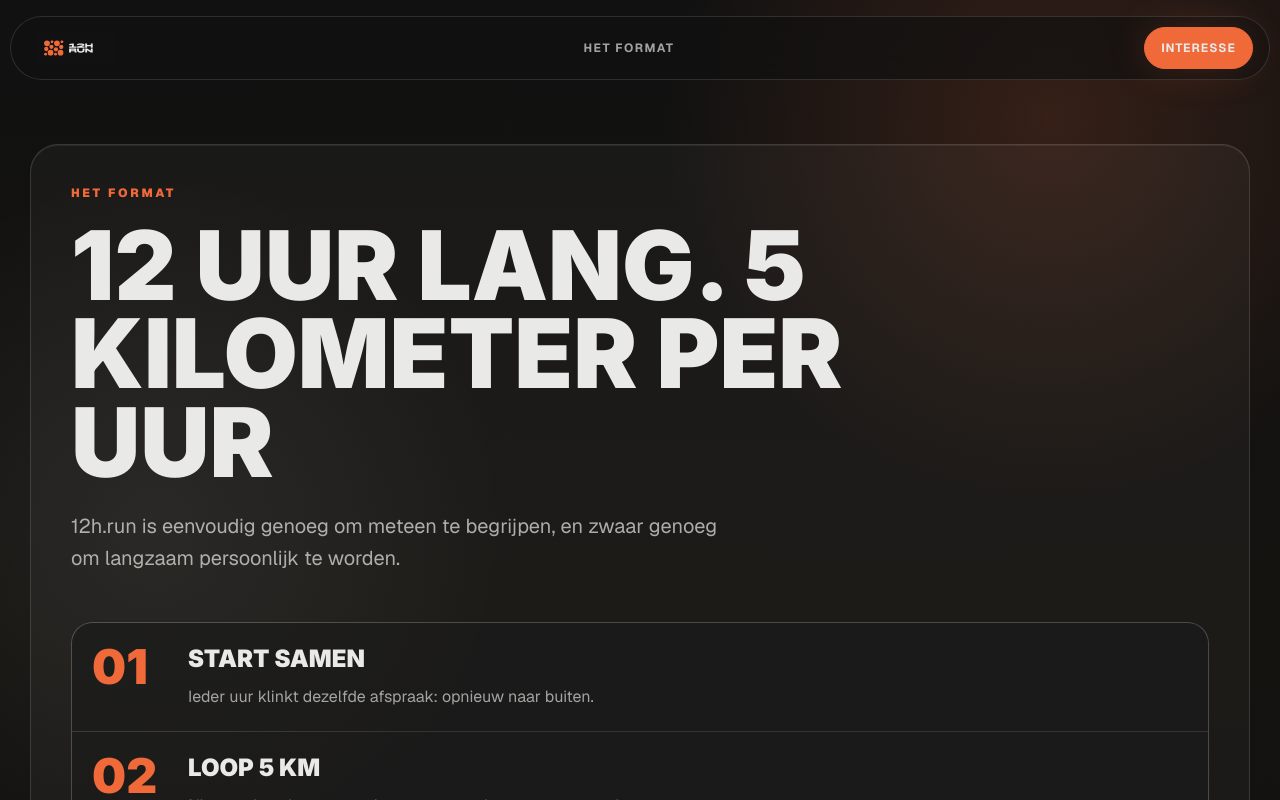
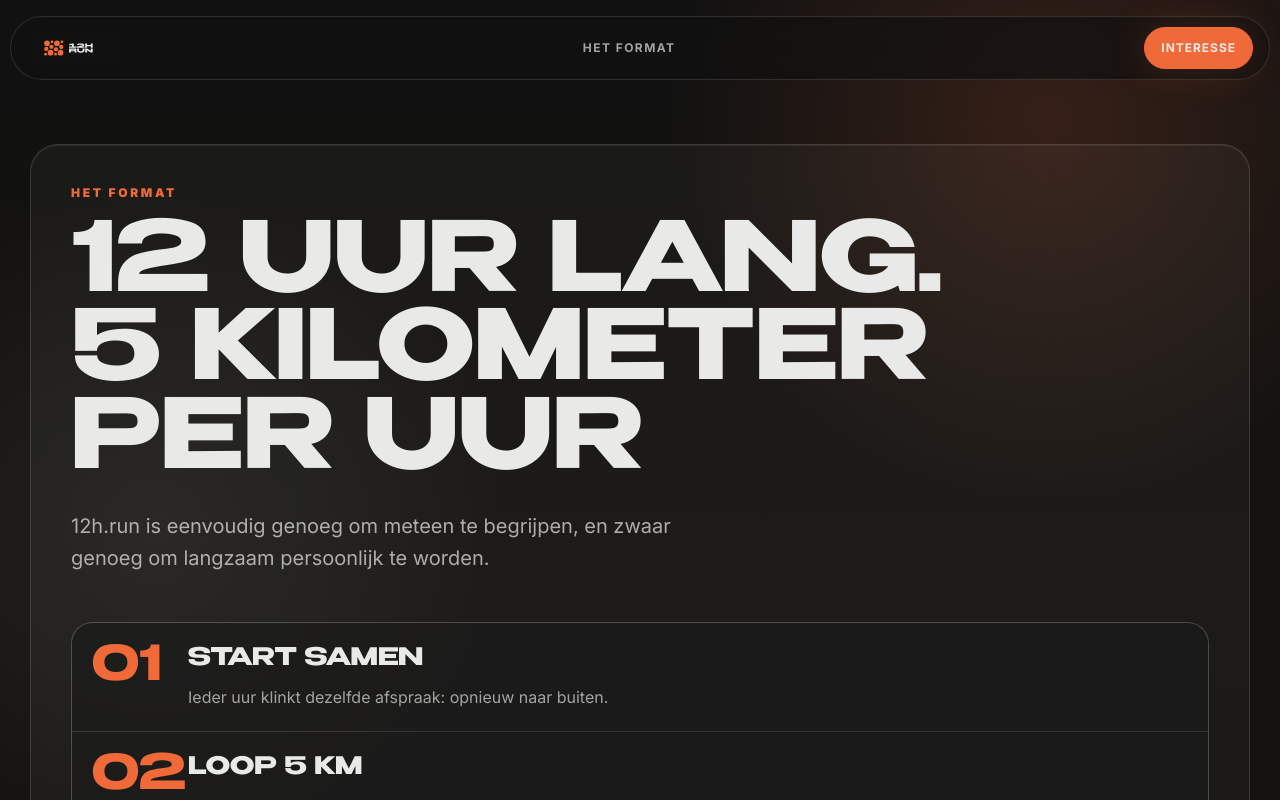
Before and after one commit to ruuddankers/12hrun, a Next.js app: page / in a window 1280 px wide. Shown: the top 800 px of the page. Built offline with nearby package versions, Linux system fonts and the light colour scheme.

Commit message:
Use Benzin display font

```diff
--- a/app/globals.css
+++ b/app/globals.css
@@ -7,8 +7,8 @@
   --color-muted: #9d9d97;
   --color-panel: #171717;
   --color-line: rgb(233 233 231 / 0.14);
-  --font-sans: var(--font-geist);
-  --font-display: var(--font-inter);
+  --font-sans: var(--font-inter);
+  --font-display: var(--font-benzin);
 }
 
 :root {
@@ -35,7 +35,7 @@ body {
     radial-gradient(circle at 12% 36%, rgb(233 233 231 / 0.07), transparent 22rem),
     linear-gradient(180deg, #111111 0%, #151310 42%, #0f0f0f 100%);
   color: var(--foreground);
-  font-family: var(--font-geist), Arial, sans-serif;
+  font-family: var(--font-inter), Arial, sans-serif;
   text-rendering: optimizeLegibility;
 }
 
@@ -69,7 +69,7 @@ a {
 }
 
 .display-tight {
-  font-family: var(--font-inter), Arial, sans-serif;
+  font-family: var(--font-benzin), var(--font-inter), Arial, sans-serif;
   letter-spacing: 0;
 }
 
--- a/app/layout.tsx
+++ b/app/layout.tsx
@@ -1,16 +1,18 @@
 import type { Metadata } from "next";
-import { Geist, Inter } from "next/font/google";
+import { Inter } from "next/font/google";
+import localFont from "next/font/local";
 import "./globals.css";
-
-const geist = Geist({
-  subsets: ["latin"],
-  variable: "--font-geist",
-  display: "swap"
-});
 
 const inter = Inter({
   subsets: ["latin"],
   variable: "--font-inter",
+  display: "swap"
+});
+
+const benzin = localFont({
+  src: "../public/fonts/Benzin-Bold.ttf",
+  variable: "--font-benzin",
+  weight: "700",
   display: "swap"
 });
 
@@ -26,7 +28,7 @@ export const metadata: Metadata = {
     "endurance running event",
     "ultra running Nederland",
     "boutique running event",
-    "backyard ultra geïnspireerd",
+    "backyard ultra geinspireerd",
     "charity endurance event",
     "Type 1 Diabetes fundraiser",
     "Stichting DON"
@@ -51,7 +53,7 @@ export default function RootLayout({
   children: React.ReactNode;
 }>) {
   return (
-    <html lang="nl" className={`${geist.variable} ${inter.variable}`}>
+    <html lang="nl" className={`${benzin.variable} ${inter.variable}`}>
       <body>{children}</body>
     </html>
   );
```
Also changed, not shown: public/fonts/Benzin-Bold.ttf (added).
